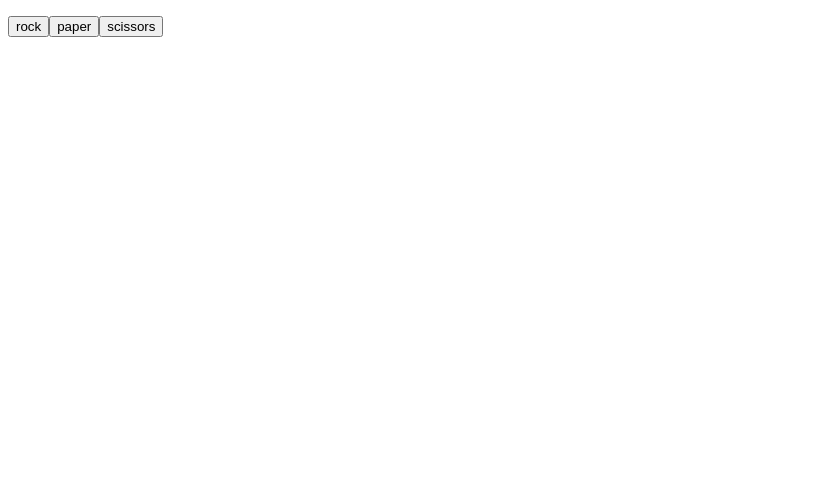
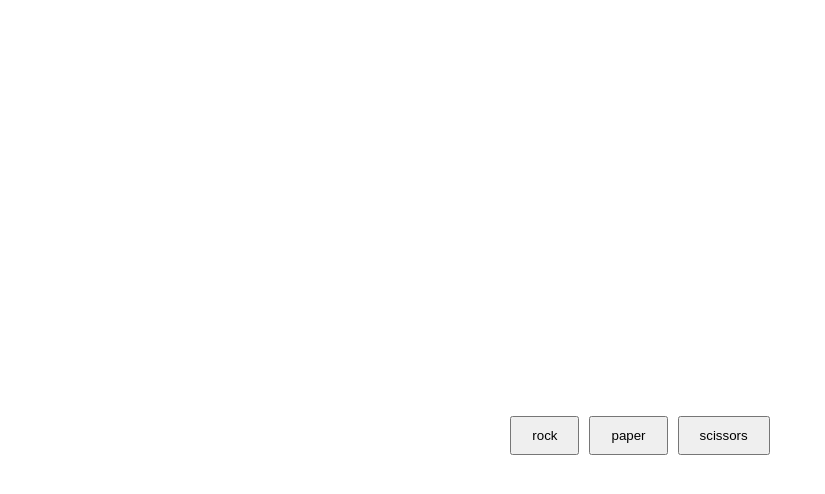
Before and after one commit to sukairaidai/odin-rps, a plain HTML site: page index.html in a window 1280 px wide. Shown: the whole page, without its empty margins (0-825 px from the left). Drawn offline with Linux system fonts and the light colour scheme.

Commit message:
Add basic styling to UI

```diff
--- a/index.html
+++ b/index.html
@@ -8,6 +8,7 @@
     <meta http-equiv="X-UA-Compatible" content="ie=edge">
     <title>RPS</title>
     <script src="script.js" defer></script>
+    <link rel="stylesheet" href="style.css">
 </head>
 
 <body>
--- a/style.css
+++ b/style.css
@@ -0,0 +1,37 @@
+* {
+    padding: 0;
+    margin: 0;
+    box-sizing: border-box;
+}
+
+body {
+    min-height: 100vh;
+    display: flex;
+    justify-content: center;
+    align-items: center;
+}
+
+main {
+    display: flex;
+    flex-direction: column;
+    align-items: center;
+    justify-content: center;
+    width: 600px;
+    height: 600px;
+    gap: 20px;
+}
+
+.display {
+    height: 50px;
+    font-size: 20px;
+}
+
+.menu {
+    display: flex;
+    gap: 10px;
+}
+
+.choice {
+    padding: 10px 20px;
+
+}
```
